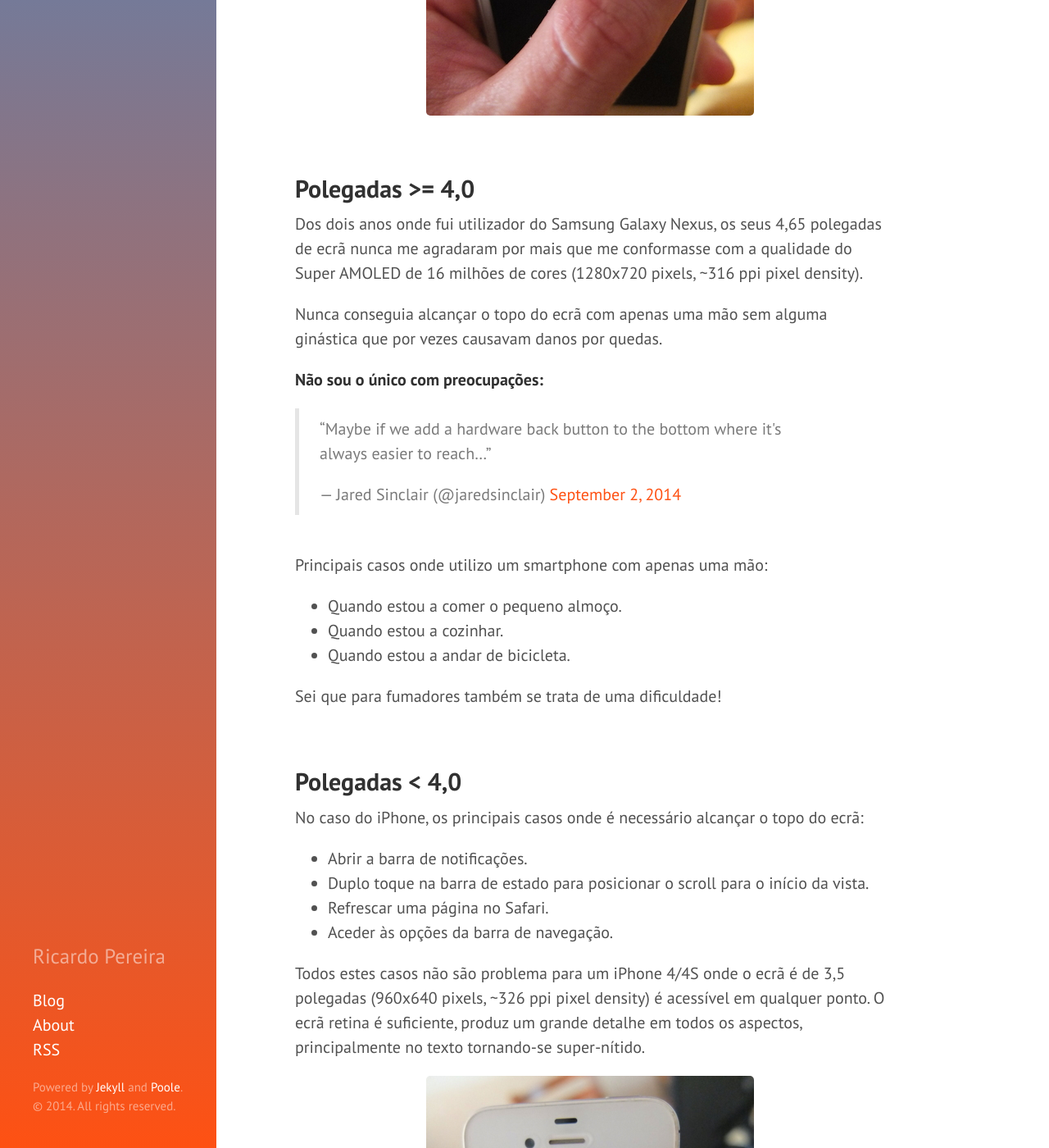
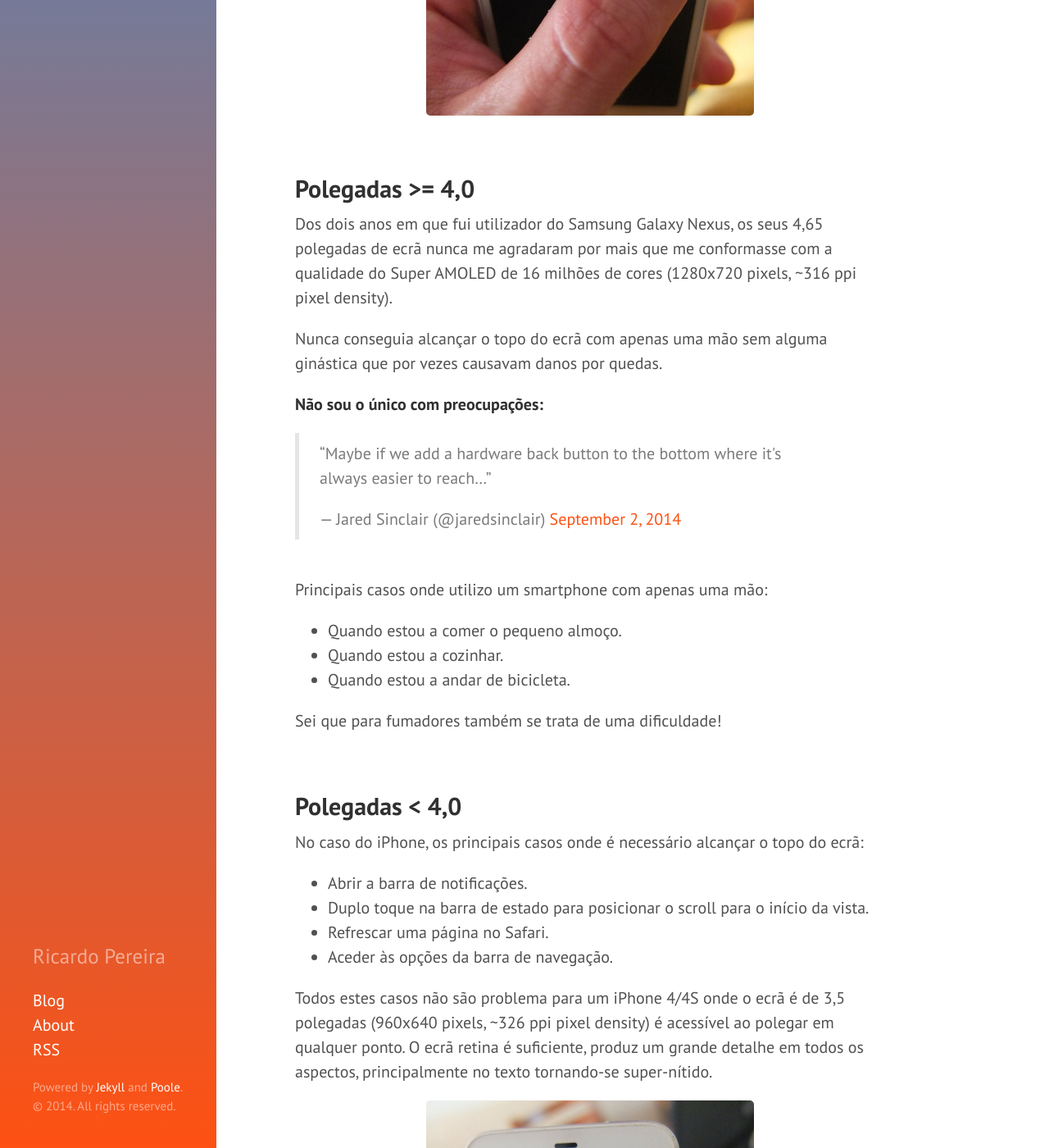
Before and after one commit to ricardopereira/blog, a Jekyll site: the page built from _posts/2014-09-11-PT-3-5-polegadas.md, in a window 1280 px wide and 1400 px high, scrolled down 935 px. Shown: the whole window at 82% size. Built offline with Jekyll 4.4.1, drawn with Linux system fonts in a browser that asks for light colours; nearby versions of some CDN libraries; Markdown is read by kramdown in place of the engine named in the settings; comment, search, counter and statistics services are not loaded; some of the changed text lies outside the part shown.

Commit message:
Post update

```diff
--- a/_posts/2014-09-11-PT-3-5-polegadas.md
+++ b/_posts/2014-09-11-PT-3-5-polegadas.md
@@ -5,7 +5,7 @@
 tags: [iPhone, Case Study]
 ---
 
-Saíram os novos iPhone 6 / iPhone 6 Plus e com eles terminaram com o discurso "**one size fits all**". Neste artigo quero-me dedicar à usabilidade tendo em conta ao tamanho do ecrã de um smartphone.
+Saíram os novos iPhone 6 / iPhone 6 Plus e com eles terminaram com o lema "**one size fits all**". Neste artigo quero-me dedicar à usabilidade tendo em conta o tamanho do ecrã de um smartphone.
 
 ---
 
@@ -18,7 +18,7 @@
 <br/>
 ## Polegadas >= 4,0
 
-Dos dois anos onde fui utilizador do Samsung Galaxy Nexus, os seus 4,65 polegadas de ecrã nunca me agradaram por mais que me conformasse com a qualidade do Super AMOLED de 16 milhões de cores (1280x720 pixels, ~316 ppi pixel density).
+Dos dois anos em que fui utilizador do Samsung Galaxy Nexus, os seus 4,65 polegadas de ecrã nunca me agradaram por mais que me conformasse com a qualidade do Super AMOLED de 16 milhões de cores (1280x720 pixels, ~316 ppi pixel density).
 
 Nunca conseguia alcançar o topo do ecrã com apenas uma mão sem alguma ginástica que por vezes causavam danos por quedas.
 
@@ -46,7 +46,7 @@
  - Refrescar uma página no Safari.
  - Aceder às opções da barra de navegação.
 
-Todos estes casos não são problema para um iPhone 4/4S onde o ecrã é de 3,5 polegadas (960x640 pixels, ~326 ppi pixel density) é acessível em qualquer ponto. O ecrã retina é suficiente, produz um grande detalhe em todos os aspectos, principalmente no texto tornando-se super-nítido.
+Todos estes casos não são problema para um iPhone 4/4S onde o ecrã é de 3,5 polegadas (960x640 pixels, ~326 ppi pixel density) é acessível ao polegar em qualquer ponto. O ecrã retina é suficiente, produz um grande detalhe em todos os aspectos, principalmente no texto tornando-se super-nítido.
 
 <p align="center">
   <img src="/public/img/2014/3-5-polegadas/iphone4-1.jpg" alt="Gestor de comentários"/>
```
